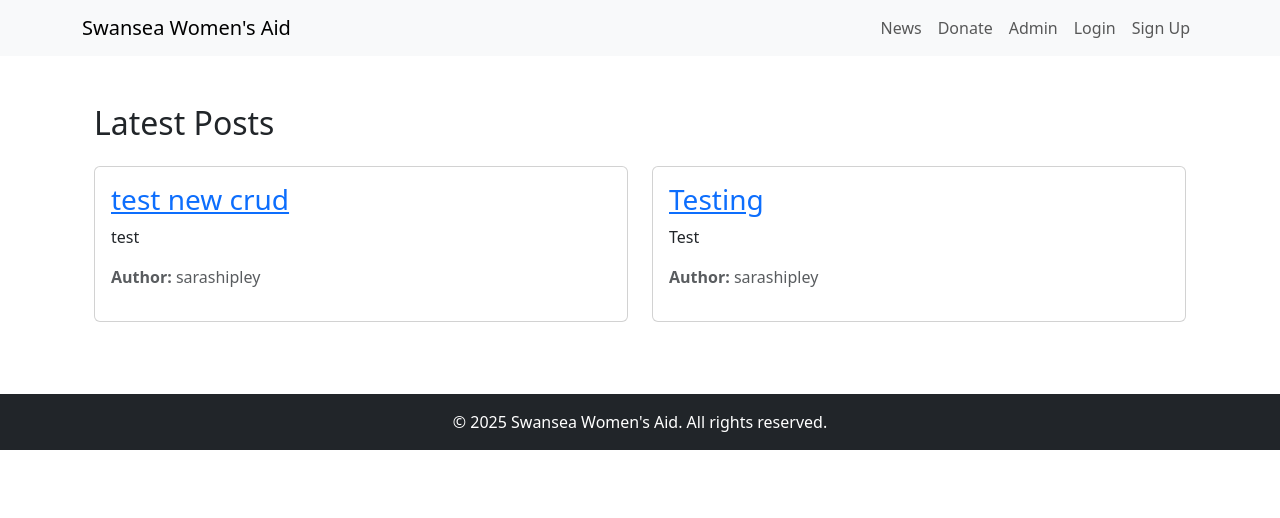
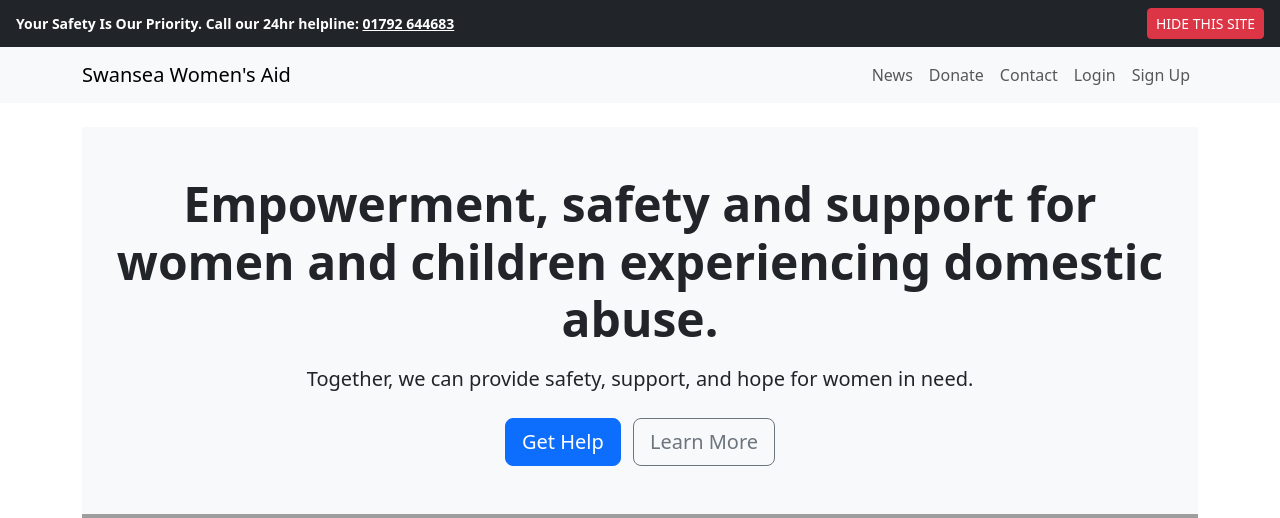
Before and after one commit to shipleyux/charity-site-ms4, a Django app: page / in a window 1280 px wide. Shown: the top 518 px of the page. Before the commit the page ends 450 px from the top, so only its background shows below. Run offline with Django 4.2, Linux system fonts and the light colour scheme; data comes from the database, SQL or seed files in the repository; grey boxes are pictures that could not be loaded.

Commit message:
add homepage structure and contact form

```diff
--- a/core/templates/base.html
+++ b/core/templates/base.html
@@ -5,22 +5,27 @@
   <title>{% block title %}Swansea Women's Aid{% endblock %}</title>
   <meta name="viewport" content="width=device-width, initial-scale=1.0">
   {% load static %}
+  <link href="https://cdn.jsdelivr.net/npm/bootstrap@5.3.0/dist/css/bootstrap.min.css" rel="stylesheet">
+  <link href="https://cdn.jsdelivr.net/npm/bootstrap-icons@1.10.5/font/bootstrap-icons.css" rel="stylesheet">
   <link rel="stylesheet" href="{% static 'css/style.css' %}">
-
-  <!-- Bootstrap CSS -->
-  <link href="https://cdn.jsdelivr.net/npm/bootstrap@5.3.0/dist/css/bootstrap.min.css" rel="stylesheet">
 </head>
 <body>
 
-  <!-- Navbar -->
+  <!-- SAFETY ALERT BANNER – Always on top -->
+  <div class="safety-banner bg-dark text-white py-2 px-3 d-flex justify-content-between align-items-center small">
+  <strong>Your Safety Is Our Priority. Call our 24hr helpline: <a href="tel:01792644683" class="text-white text-decoration-underline">01792 644683</a></strong>  <a href="#" class="btn btn-danger btn-sm">HIDE THIS SITE</a>
+  </div>
+
+
+  <!-- MAIN NAVBAR -->
   <nav class="navbar navbar-expand-lg navbar-light bg-light mb-4">
     <div class="container">
-      <a class="navbar-brand" href="{% url 'post_list' %}">Swansea Women's Aid</a>
+      <a class="navbar-brand" href="{% url 'home' %}">Swansea Women's Aid</a>
       <div class="collapse navbar-collapse">
         <ul class="navbar-nav ms-auto">
           <li class="nav-item"><a class="nav-link" href="{% url 'post_list' %}">News</a></li>
           <li class="nav-item"><a class="nav-link" href="{% url 'donate' %}">Donate</a></li>
-          <li class="nav-item"><a class="nav-link" href="{% url 'admin:index' %}">Admin</a></li>
+          <li class="nav-item"><a class="nav-link" href="{% url 'contact' %}">Contact</a></li>
           {% if user.is_authenticated %}
             <li class="nav-item"><a class="nav-link" href="#">Hi {{ user.username }}</a></li>
             <li class="nav-item"><a class="nav-link" href="{% url 'account_logout' %}">Logout</a></li>
@@ -33,13 +38,12 @@
     </div>
   </nav>
 
-  <!-- Main content -->
+  <!-- Main page content -->
   <main class="container">
     {% block content %}
     {% endblock %}
   </main>
 
-  <!-- Footer -->
   <footer class="bg-dark text-white text-center py-3 mt-5">
     <p class="mb-0">&copy; 2025 Swansea Women's Aid. All rights reserved.</p>
   </footer>
--- /dev/null
+++ b/core/templates/core/home.html
@@ -0,0 +1,87 @@
+{% extends 'base.html' %}
+{% load static %}
+{% block title %}Home{% endblock %}
+{% block content %}
+
+
+
+<!-- Hero Section -->
+<section class="text-center py-5 bg-light">
+  <div class="container">
+    <h1 class="display-5 fw-bold">Empowerment, safety and support for women and children experiencing domestic abuse.</h1>
+    <p class="lead mt-3">Together, we can provide safety, support, and hope for women in need.</p>
+    <div class="mt-4">
+      <a href="{% url 'donate' %}" class="btn btn-primary btn-lg me-2">Get Help</a>
+      <a href="#" class="btn btn-outline-secondary btn-lg">Learn More</a>
+    </div>
+  </div>
+</section>
+
+<!-- Image Banner -->
+<div class="container-fluid px-0">
+  <img src="{% static 'images/home-hero.jpg' %}" alt="Supportive women" class="img-fluid w-100">
+</div>
+
+<!-- Essential Services -->
+<section class="py-5 text-center bg-white">
+  <div class="container">
+    <h2 class="mb-4">Our Essential Services for Women in Need</h2>
+    <div class="row">
+      <div class="col-md-4">
+        <h5>Refuge & Safe house</h5>
+        <p>Secure temporary accommodation for women and children escaping domestic abuse.</p>
+      </div>
+      <div class="col-md-4">
+        <h5>Specialist Support & Advocacy</h5>
+        <p>Tailored support services for women and young people affected by abuse.</p>
+      </div>
+      <div class="col-md-4">
+        <h5>Workshops & Drop-ins</h5>
+        <p>Safe spaces to learn, connect, and heal through our community-led programs.</p>
+      </div>
+    </div>
+  </div>
+</section>
+
+<!-- Understanding Domestic Abuse Section -->
+<section class="py-5 bg-white">
+  <div class="container">
+    <div class="row align-items-start">
+
+      <!-- Left Column -->
+      <div class="col-md-6 mb-4 mb-md-0">
+        <h2 class="fw-semibold">Understanding Domestic Abuse:<br>Recognising the Signs and Seeking Help</h2>
+
+        <div class="mt-4">
+          <div class="d-flex align-items-start mb-4">
+            <i class="bi bi-info-circle-fill text-danger fs-3 me-3"></i>
+            <div>
+              <h6 class="fw-bold mb-1">Signs You May Be Experiencing Domestic Abuse</h6>
+              <a href="#" class="text-decoration-none fw-medium">Learn More <i class="bi bi-arrow-right"></i></a>
+            </div>
+          </div>
+
+          <div class="d-flex align-items-start">
+            <i class="bi bi-heart-fill text-danger fs-3 me-3"></i>
+            <div>
+              <h6 class="fw-bold mb-1">How to Get Help and Support</h6>
+              <a href="#" class="text-decoration-none fw-medium">Get help <i class="bi bi-arrow-right"></i></a>
+            </div>
+          </div>
+        </div>
+      </div>
+
+      <!-- Right Column -->
+      <div class="col-md-6">
+        <p class="lead text-muted">
+          Domestic abuse can take many forms, including physical, emotional, and financial harm. If you feel trapped, scared, or controlled by your partner, you are not alone. It’s crucial to understand that help is available and you deserve to be safe.
+        </p>
+      </div>
+
+    </div>
+  </div>
+</section>
+
+
+
+{% endblock %}
--- a/core/urls.py
+++ b/core/urls.py
@@ -1,16 +1,20 @@
 from django.urls import path
 from .views import (
+    home_view,
     PostListView, PostDetailView,
     PostCreateView, PostUpdateView, PostDeleteView,
-    donate, donation_thank_you
+    donate, donation_thank_you,
+    contact_view, contact_thank_you
 )
 
 urlpatterns = [
+    path('', home_view, name='home'),
     path('donate/', donate, name='donate'),
     path('thank-you/', donation_thank_you, name='donation_thank_you'),
-    path('', PostListView.as_view(), name='post_list'),
+    path('contact/', contact_view, name='contact'),
+    path('contact/thank-you/', contact_thank_you, name='contact_thank_you'),
 
-    # CRUD (order matters: new/edit/delete before slug)
+    path('news/', PostListView.as_view(), name='post_list'),
     path('post/new/', PostCreateView.as_view(), name='post_new'),
     path('post/<slug:slug>/edit/', PostUpdateView.as_view(), name='post_edit'),
     path('post/<slug:slug>/delete/', PostDeleteView.as_view(), name='post_delete'),
--- a/core/views.py
+++ b/core/views.py
@@ -11,7 +11,32 @@ from django.contrib.auth.decorators import login_required
 from django.utils.decorators import method_decorator
 from django.contrib.auth.mixins import LoginRequiredMixin, UserPassesTestMixin
 from django.views.generic.edit import UpdateView
+from .models import ContactMessage
+from django import forms
 
+class ContactForm(forms.ModelForm):
+    class Meta:
+        model = ContactMessage
+        fields = ['name', 'email', 'message']
+
+def contact_view(request):
+    if request.method == 'POST':
+        form = ContactForm(request.POST)
+        if form.is_valid():
+            form.save()
+            return redirect('contact_thank_you')
+    else:
+        form = ContactForm()
+    return render(request, 'core/contact.html', {'form': form})
+
+def contact_thank_you(request):
+    return render(request, 'core/contact_thank_you.html')
+
+
+
+
+def home_view(request):
+    return render(request, 'core/home.html')
 
 
 class PostListView(ListView):
```
Also changed, not shown: core/templates/core/contact.html (added, +14 -0 lines), core/templates/core/contact_thank_you.html (added, +7 -0 lines).
